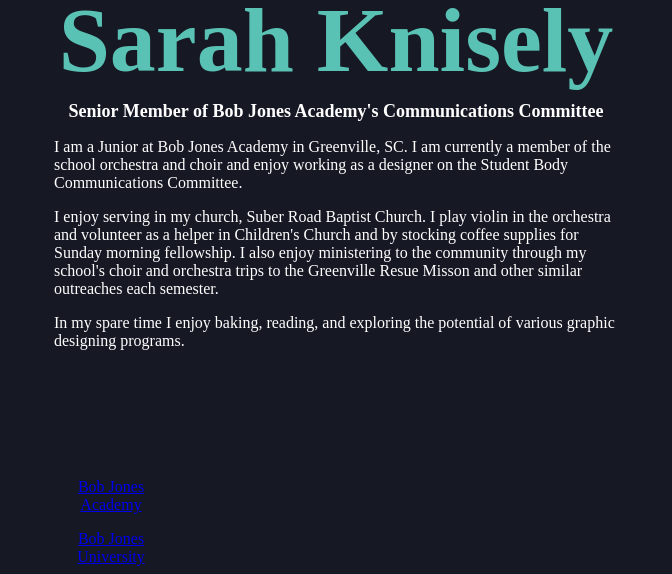
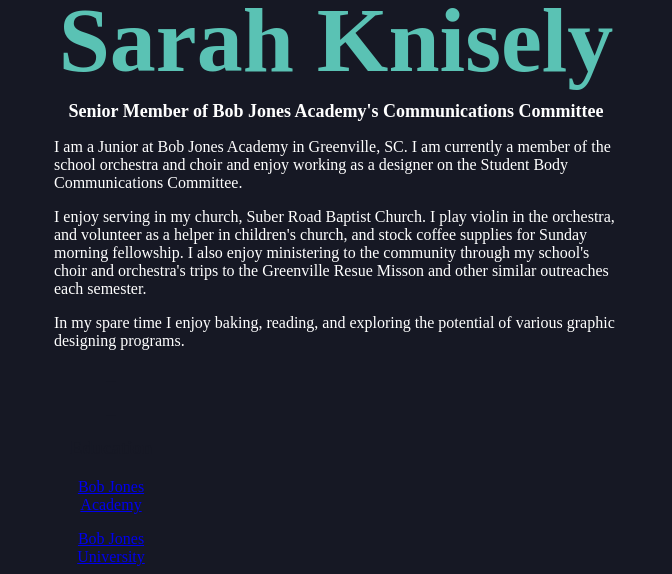
Before and after one commit to sknis967/sknis967.github.io, a plain HTML site: page index.html in a window 1280 px wide. Shown: the part 823-1397 px from the top of the page, without its empty margins (304-976 px from the left). Drawn offline with Linux system fonts and the light colour scheme.

Commit message:
Update index.html

```diff
--- a/index.html
+++ b/index.html
@@ -55,9 +55,9 @@ color:white
 <div id="main">
 <p>	I am a Junior at Bob Jones Academy in Greenville, SC. I am currently a member of the school orchestra
 and choir and enjoy working as a designer on the Student Body Communications Committee.</p>
-<p>	I enjoy serving in my church, Suber Road Baptist Church. I play violin in the orchestra and
- volunteer as a helper in Children's Church and  by stocking coffee supplies for Sunday morning fellowship.
-I also enjoy ministering to the community through my school's choir and orchestra trips to the Greenville
+<p>	I enjoy serving in my church, Suber Road Baptist Church. I play violin in the orchestra, and
+ volunteer as a helper in children's church, and stock coffee supplies for Sunday morning fellowship.
+I also enjoy ministering to the community through my school's choir and orchestra's trips to the Greenville
 Resue Misson and other similar outreaches each semester.</p>
 <p>	In my spare time I enjoy baking, reading, and exploring the potential of various graphic designing programs.</p>
 </div>
```
